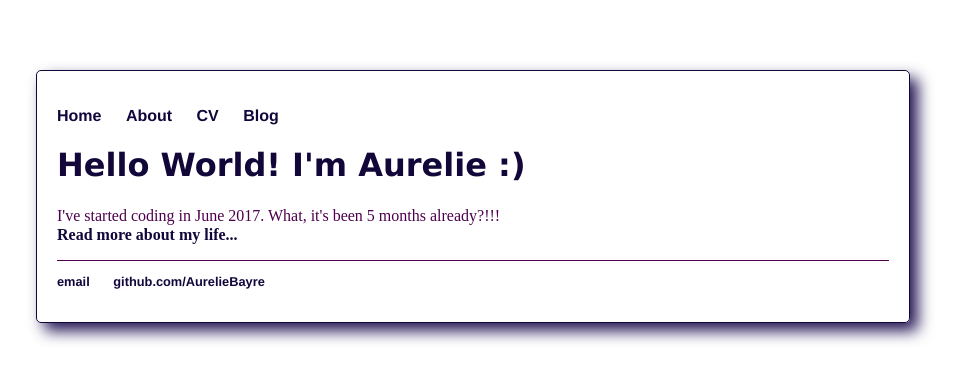
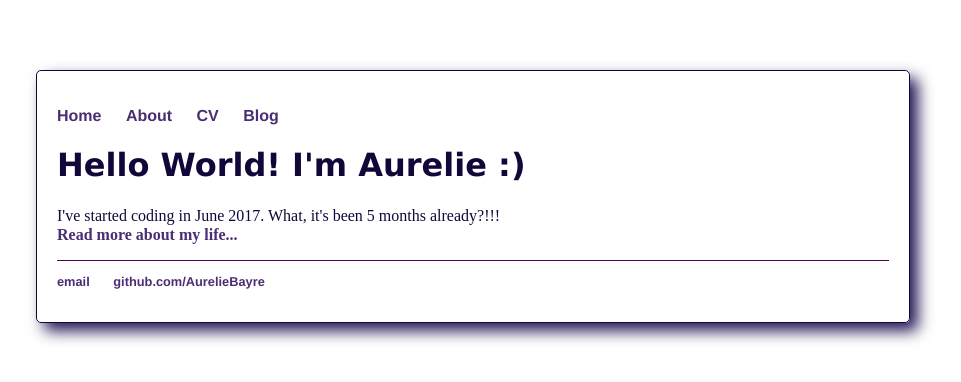
Before and after one commit to AurelieBayre/aurelieBayre.github.io, a Jekyll site: the page built from index.html, in a window 1280 px wide. Shown: the top 382 px of the page, without its empty margins (167-1128 px from the left). Built offline with Jekyll 4.4.1, drawn with Linux system fonts in a browser that asks for light colours.

Commit message:
Update main.css

```diff
--- a/css/main.css
+++ b/css/main.css
@@ -19,7 +19,7 @@ nav ul li, footer ul li {
     margin-right: 20px;
 }
 a {
-    color: #12073B;
+    color: #4B2D73;
     font-weight: bold;
     text-decoration: none;
 
@@ -35,9 +35,12 @@ h1 {
     font-size: 2em;
 }
 p {
+    color: #13073A;
+    font-family: 'Abel';
     font-size: 1em;
     line-height: 1.2em;
-    color: #4d004d;
+
+
 }
 footer {
     border-top: 1px solid #4d004d;
```
